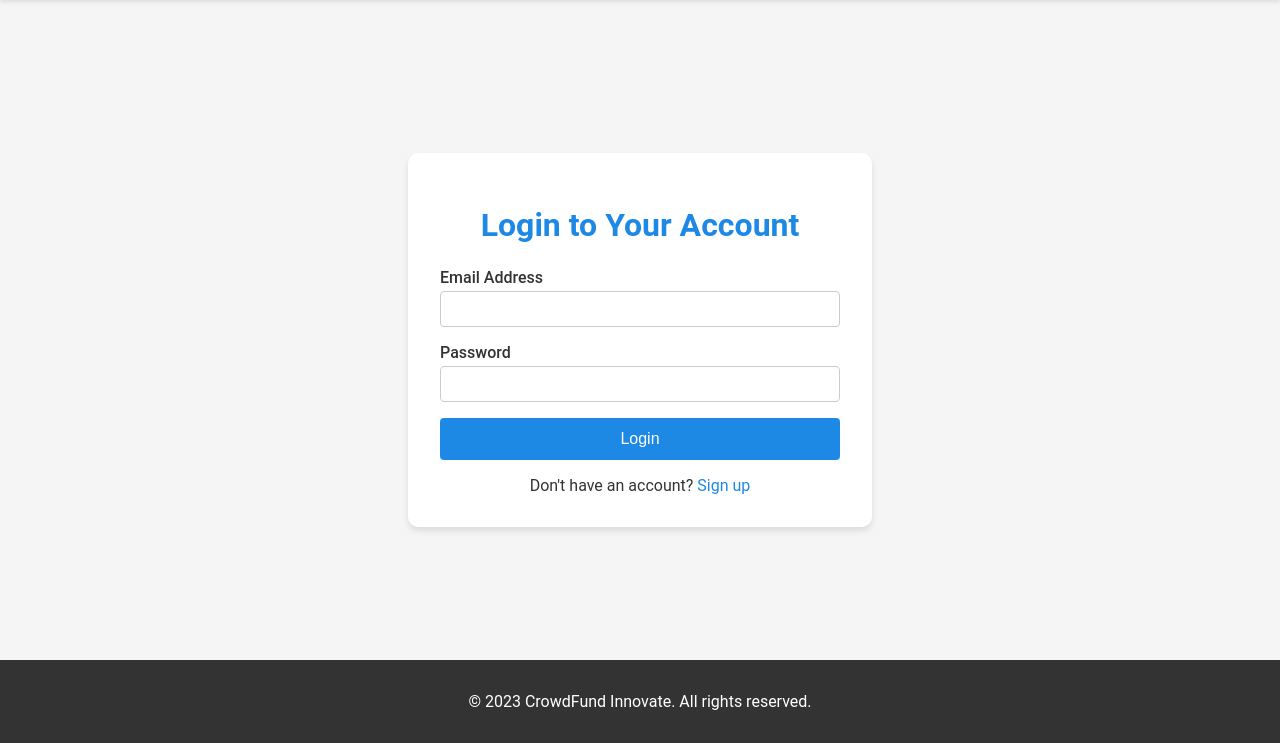
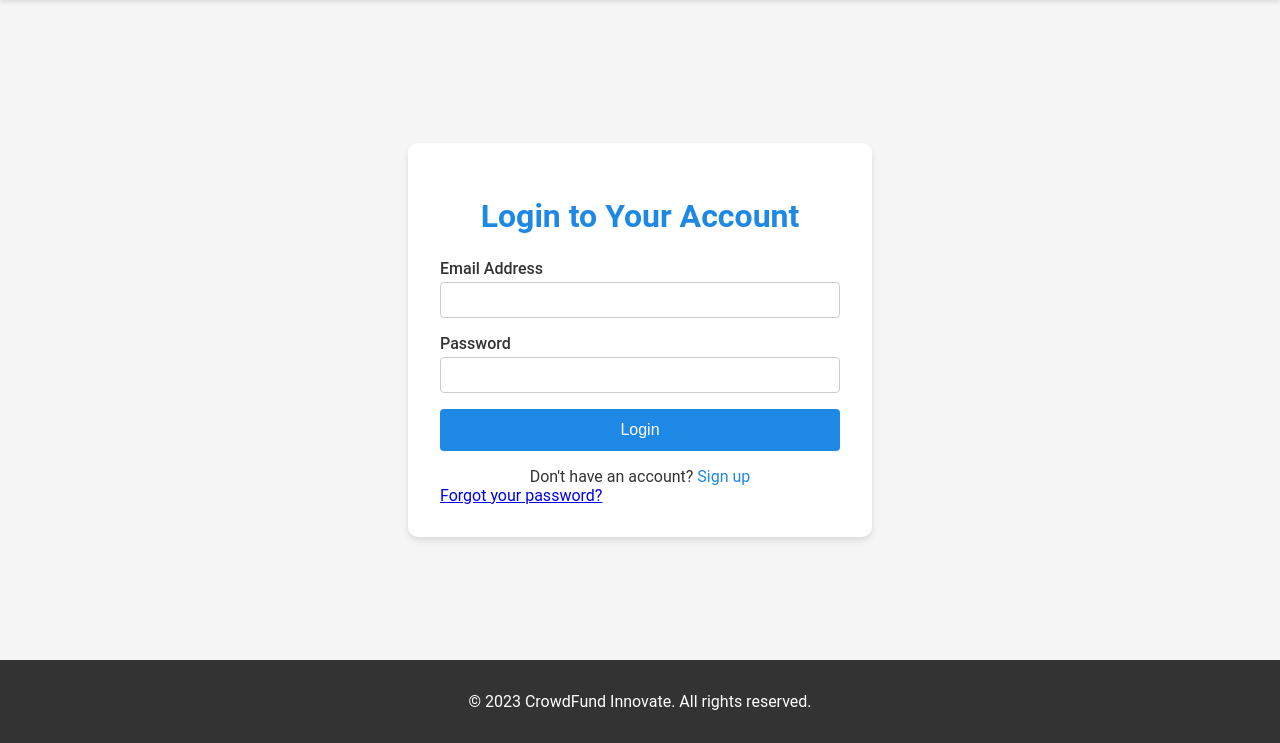
Before and after one commit to arnaudmkonan/crowdfunding, a FastAPI app: page /login in a window 1280 px wide. Shown: the part 60-803 px from the top of the page. Run offline with FastAPI, Linux system fonts and the light colour scheme; parts of the project's set-up code (start-up, migrations or seed data) failed here and were passed over.

Commit message:
feat: Implement password reset functionality

```diff
--- a/app/auth.py
+++ b/app/auth.py
@@ -70,3 +70,19 @@ async def get_current_active_user(current_user: schemas.User = Depends(get_curre
     if not current_user.is_verified:
         raise HTTPException(status_code=400, detail="Inactive user")
     return current_user
+
+def create_password_reset_token(email: str) -> str:
+    expire = datetime.utcnow() + timedelta(hours=1)
+    to_encode = {"exp": expire, "sub": email, "type": "password_reset"}
+    encoded_jwt = jwt.encode(to_encode, SECRET_KEY, algorithm=ALGORITHM)
+    return encoded_jwt
+
+def verify_password_reset_token(token: str) -> Optional[str]:
+    try:
+        payload = jwt.decode(token, SECRET_KEY, algorithms=[ALGORITHM])
+        if payload.get("type") != "password_reset":
+            return None
+        email: str = payload.get("sub")
+        return email
+    except JWTError:
+        return None
--- a/app/email.py
+++ b/app/email.py
@@ -100,3 +100,26 @@ def verify_email_token(token: str) -> Dict[str, str]:
     except JWTError as e:
         logger.error(f"Failed to verify email token: {str(e)}")
         raise HTTPException(status_code=400, detail="Invalid or expired token")
+
+async def send_password_reset_email(email: EmailStr, token: str):
+    reset_url = f"{BASE_URL}/reset-password/{token}"
+
+    html = f"""
+    <p>Please click the link below to reset your password:</p>
+    <p><a href="{reset_url}">{reset_url}</a></p>
+    """
+
+    message = MessageSchema(
+        subject="Reset your password",
+        recipients=[email],
+        body=html,
+        subtype="html"
+    )
+
+    fm = FastMail(conf)
+    try:
+        await fm.send_message(message)
+        logger.info(f"Password reset email sent successfully to {email}")
+    except Exception as e:
+        logger.error(f"Failed to send password reset email: {str(e)}")
+        raise HTTPException(status_code=500, detail=f"Failed to send password reset email: {str(e)}")
--- a/app/main.py
+++ b/app/main.py
@@ -218,6 +218,34 @@ async def signup(request: Request):
 async def login(request: Request):
     return templates.TemplateResponse("login.html", {"request": request})
 
+@app.get("/reset-password")
+async def reset_password(request: Request):
+    return templates.TemplateResponse("reset_password.html", {"request": request})
+
+@app.post("/reset-password")
+async def reset_password_request(request: Request, email: str = Form(...), background_tasks: BackgroundTasks = BackgroundTasks(), db: Session = Depends(get_db)):
+    user = db.query(models.User).filter(models.User.email == email).first()
+    if user:
+        token = auth.create_password_reset_token(email)
+        background_tasks.add_task(email.send_password_reset_email, email, token)
+    return {"message": "If an account with that email exists, a password reset link has been sent."}
+
+@app.get("/reset-password/{token}")
+async def reset_password_form(request: Request, token: str):
+    return templates.TemplateResponse("reset_password_form.html", {"request": request, "token": token})
+
+@app.post("/reset-password/{token}")
+async def reset_password_submit(token: str, new_password: str = Form(...), db: Session = Depends(get_db)):
+    email = auth.verify_password_reset_token(token)
+    if not email:
+        raise HTTPException(status_code=400, detail="Invalid or expired token")
+    user = db.query(models.User).filter(models.User.email == email).first()
+    if not user:
+        raise HTTPException(status_code=404, detail="User not found")
+    user.hashed_password = auth.get_password_hash(new_password)
+    db.commit()
+    return {"message": "Password has been reset successfully"}
+
 @app.get("/about")
 async def about(request: Request):
     return templates.TemplateResponse("about.html", {"request": request})
--- a/app/templates/login.html
+++ b/app/templates/login.html
@@ -180,6 +180,9 @@
             <div class="signup-link">
                 Don't have an account? <a href="/signup">Sign up</a>
             </div>
+            <div class="reset-password-link mt-2">
+                <a href="/reset-password">Forgot your password?</a>
+            </div>
         </div>
     </main>
 
```
Also changed, not shown: app/templates/reset_password.html (added, +49 -0 lines), app/templates/reset_password_form.html (added, +63 -0 lines).
